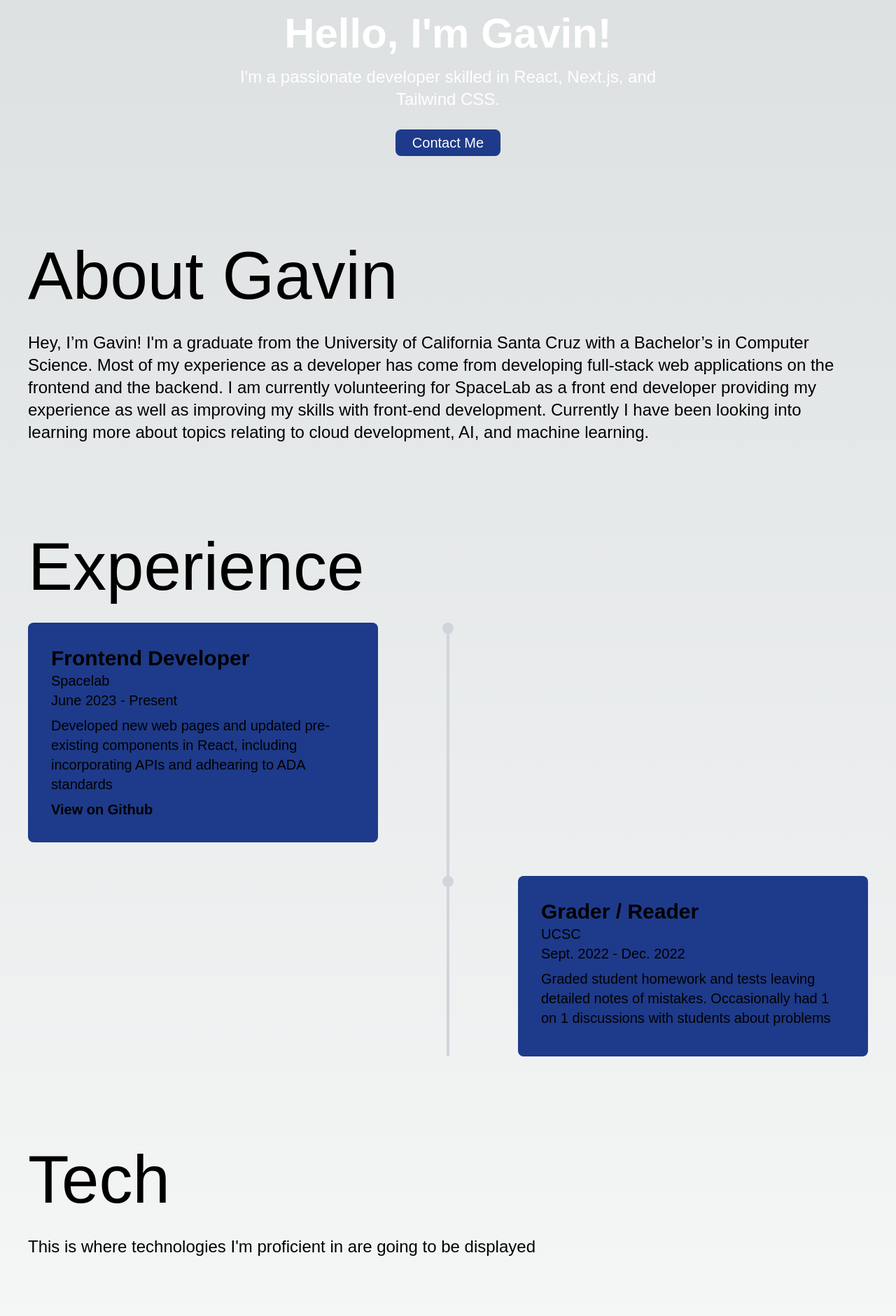
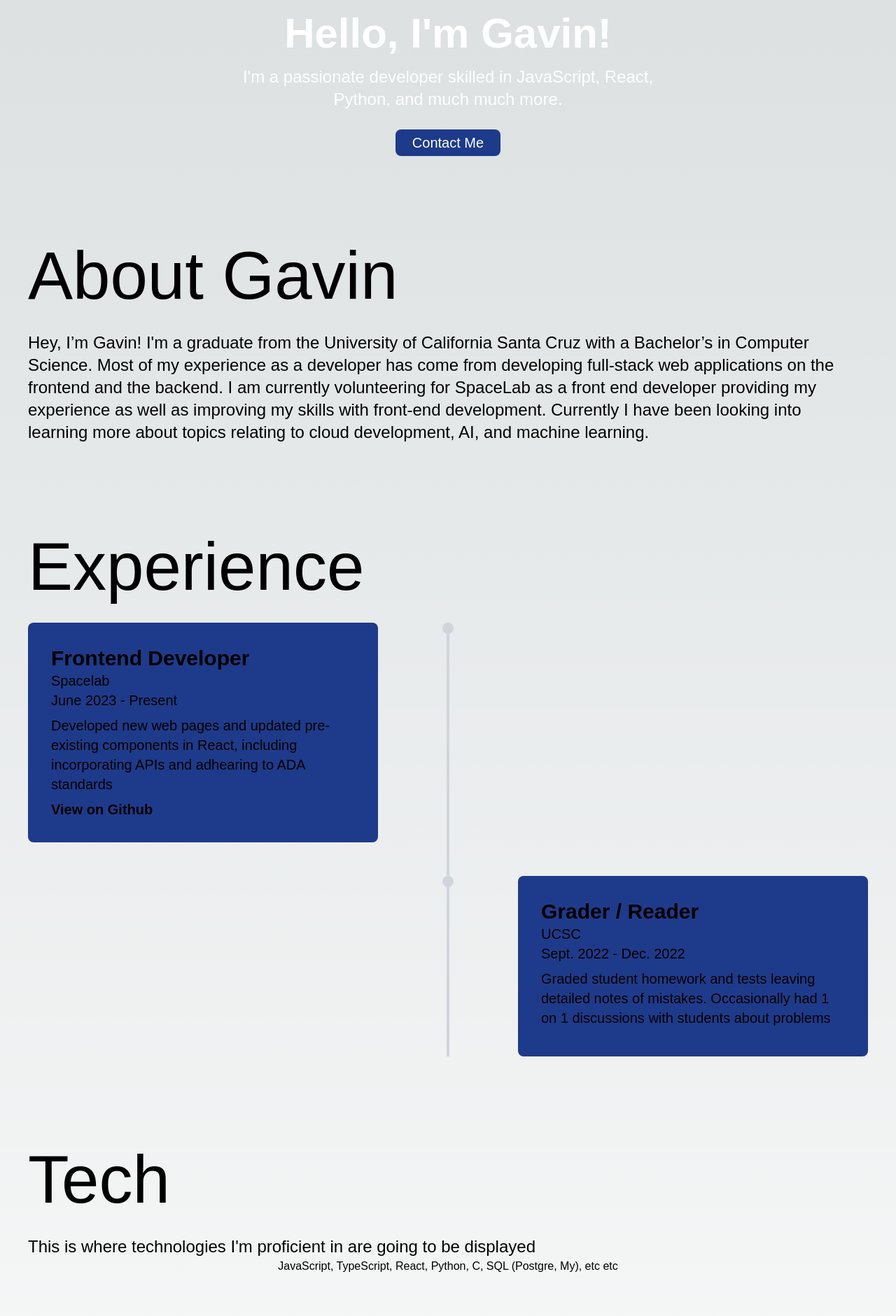
Before and after one commit to Gav1012/portfoliov2, a Next.js app: page / in a window 1280 px wide. Shown: the part 519-2400 px from the top of the page at 70% size. Built offline with nearby package versions, Linux system fonts and the light colour scheme; no server answers.

Commit message:
updated some text

```diff
--- a/src/app/components/hero.tsx
+++ b/src/app/components/hero.tsx
@@ -15,7 +15,7 @@ export default function Hero() {
             </div>
             <h1 className="text-6xl font-bold mb-4">Hello, I'm Gavin!</h1>
             <p className="text-2xl mb-8 max-w-2xl mx-auto">
-              I'm a passionate developer skilled in React, Next.js, and Tailwind CSS.
+              I'm a passionate developer skilled in JavaScript, React, Python, and much much more.
             </p>
             <a href="#contact" className="bg-blue-900 text-white py-2 px-6 rounded-lg text-xl hover:bg-blue-500 transition duration-300">
               Contact Me
--- a/src/app/components/tech.tsx
+++ b/src/app/components/tech.tsx
@@ -5,6 +5,9 @@ export default function Tech() {
             <p className="text-2xl max-w-6xl">
                 This is where technologies I'm proficient in are going to be displayed
             </p>
+            <p className="flex flex-col items-center">
+                JavaScript, TypeScript, React, Python, C, SQL (Postgre, My), etc etc
+            </p>
         </section>
     )
 }
```
